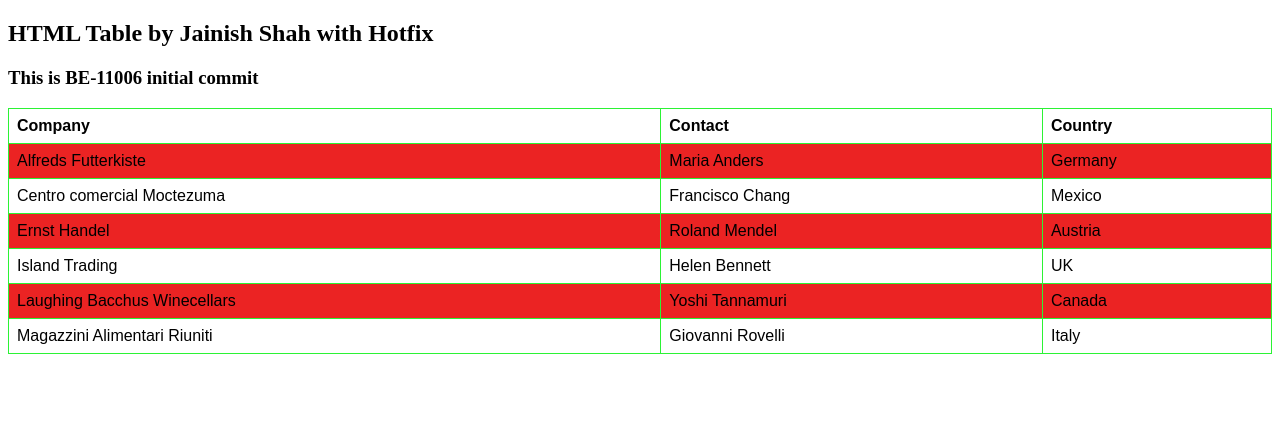
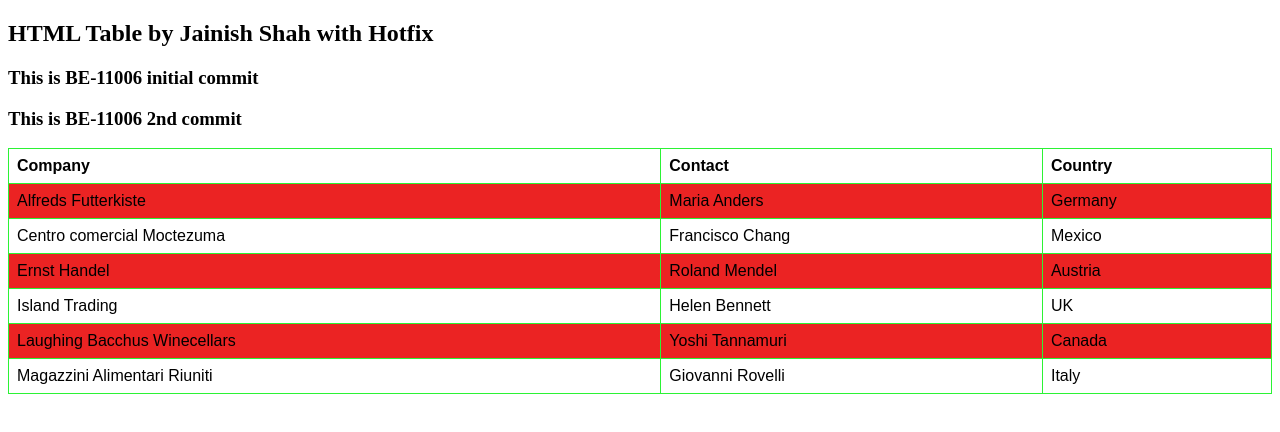
Before and after one commit to jainishshah17/learn-git-flow, a plain HTML site: page index.html in a window 1280 px wide. Drawn offline with Linux system fonts and the light colour scheme.

Commit message:
BE-11006 2nd commit

```diff
--- a/index.html
+++ b/index.html
@@ -23,6 +23,7 @@ tr:nth-child(even) {
 
 <h2>HTML Table by Jainish Shah with Hotfix</h2>
 <h3>This is BE-11006 initial commit</h3>
+<h3>This is BE-11006 2nd commit</h3>
 
 <table>
   <tr>
```
